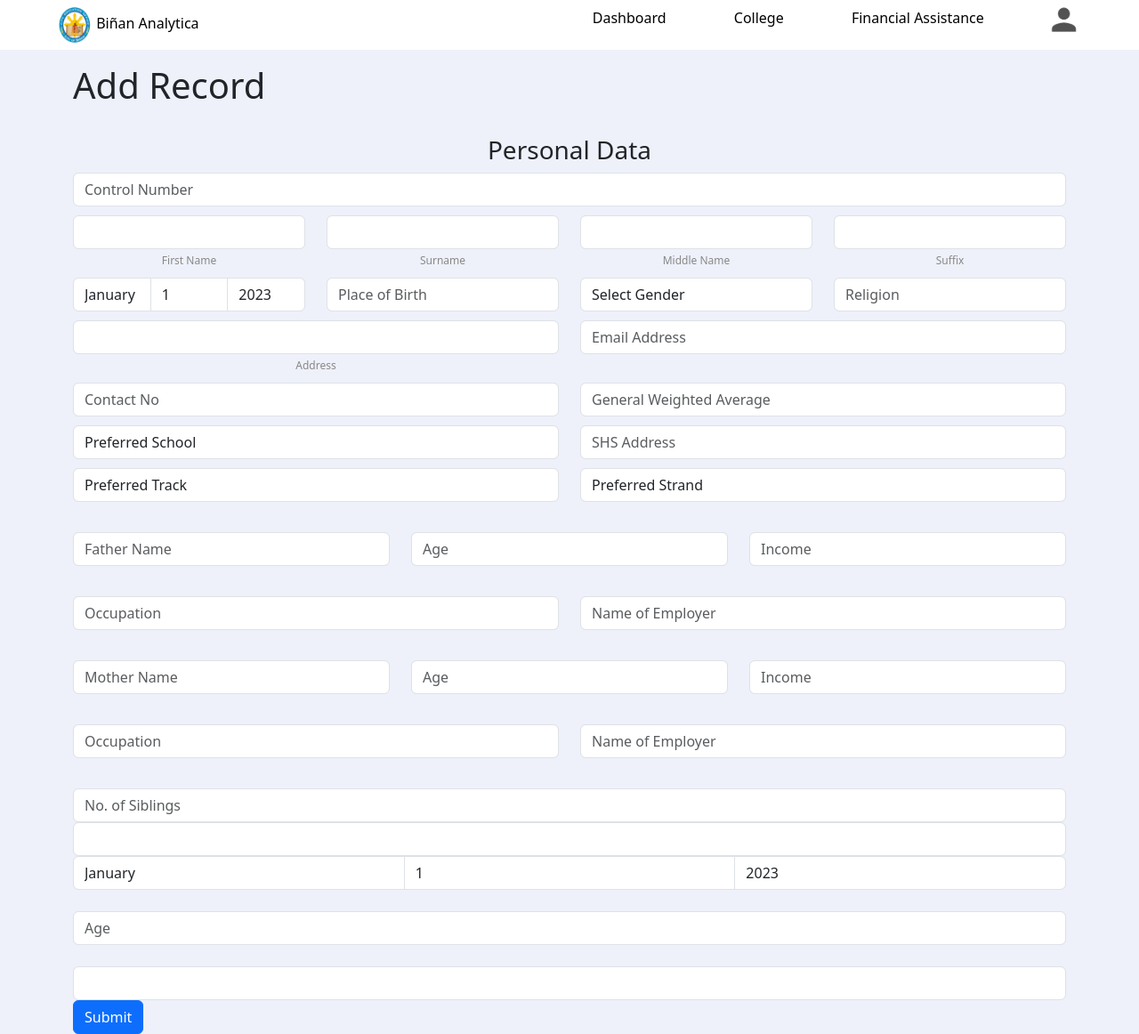
After one commit to Cjeffrey125/Analytics, a Django app: page /Add_FinancialAssistance_Applicant/ in a window 1280 px wide. The commit adds this page. Shown: the whole page at 89% size. Run offline with Django 4.2, Linux system fonts and the light colour scheme; the visitor is signed in with stand-in values (Sample User, id 1).

Commit message:
10/27/2023

```diff
--- a/project/base/templates/add_record.html
+++ b/project/base/templates/add_record.html
@@ -9,7 +9,7 @@
     <h1>Add Record</h1>
 
     <br/>
-    <form method="POST" action="{% url 'add_record' %}">
+    <form method="POST" action="{% url 'add_applicant' %}">
         {% csrf_token %}
 
         <div class = "text-center">
--- a/project/base/templates/applicant_list.html
+++ b/project/base/templates/applicant_list.html
@@ -12,7 +12,7 @@
         <h1>Applicant List</h1>
 
         <div class="d-flex justify-content-end">
-          <a href="{% url 'add_record' %}" class="btn btn-secondary">Add Record</a>
+          <a href="{% url 'add_applicant' %}" class="btn btn-secondary">Add Applicant</a>
           <a href="{% url 'export' %}" class="btn btn-secondary" data-toggle="modal" data-target="#exportModal">Export Table</a>
           <a href="{% url 'import' %}" class="btn btn-secondary" data-toggle="modal" data-target="#exportModal">Import Table</a>
 
--- /dev/null
+++ b/project/base/templates/assistance_add_applicant.html
@@ -0,0 +1,189 @@
+{% extends 'base.html' %}
+
+{% load static %}
+
+{% block content %}
+
+<link rel="stylesheet" type="text/css" href="{% static '/css/main.css' %}">
+
+    <h1>Add Record</h1>
+
+    <br/>
+    <form method="POST" action="{% url 'add_financial_assistance' %}">
+        {% csrf_token %}
+
+    <div class = "text-center">
+        <h3>Personal Data</h3>
+    </div>
+
+    <div class="form-group row">
+            <div class="col">
+            {{ form.control_number }}
+        </div>
+    </div>
+
+    <div class="form-group row">
+        <div class="col">
+            {{ form.first_name }}
+            <div class="subscript">{{ form.first_name.help_text | safe }}</div>
+        </div>
+        <div class="col">
+            {{ form.last_name }}
+            <div class="subscript">{{ form.last_name.help_text | safe }}</div>
+        </div>
+        <div class="col">
+            {{ form.middle_name }}
+            <div class="subscript">{{ form.middle_name.help_text | safe }}</div>
+        </div>
+        <div class="col">
+            {{ form.suffix }}
+            <div class="subscript">{{ form.suffix.help_text | safe }}</div>
+        </div>
+    </div>
+
+    <div class="form-group row">
+        <div class="input-group col">
+            {{ form.date_of_birth }}
+        </div>
+        <div class="col">
+            {{ form.place_of_birth }}
+        </div>
+        <div class="col">
+            {{ form.gender }}
+        </div>
+        <div class="col">
+            {{ form.religion }}
+        </div>
+    </div>
+
+    <div class="form-group row">
+    <div class="col">
+        {{ form.address }}
+        <div class="subscript">{{ form.address.help_text | safe }}</div>
+    </div>
+    <div class="col">
+        {{ form.email_address }}
+        </div>
+    </div>
+
+    <div class="form-group row">
+        <div class="col">
+            {{ form.contact_no }}
+        </div>
+        <div class="col">
+            {{ form.general_average }}
+        </div>
+    </div>
+
+    <div class="form-group row">
+        <div class="col">
+            {{ form.school }}
+        </div>
+        <div class="col">
+            {{ form.school_address }}
+        </div>
+    </div>
+
+    <div class="form-group row">
+        <div class="col">
+            {{ form.track }}
+        </div>
+        <div class="col">
+            {{ form.strand }}
+        </div>
+    </div>
+
+
+    <div class="form-group row">
+        <div class="col">
+            {{ form.father_name.label_tag }}
+            {{ form.father_name }}
+        </div>
+        <div class="col">
+            {{ form.father_age.label_tag }}
+            {{ form.father_age }}
+        </div>
+        <div class="col">
+            {{ form.father_income.label_tag }}
+            {{ form.father_income }}
+        </div>
+    </div>
+
+    <div class="form-group row">
+        <div class="col">
+            {{ form.father_occupation.label_tag }}
+            {{ form.father_occupation }}
+        </div>
+        <div class="col">
+            {{ form.father_employer.label_tag }}
+            {{ form.father_employer }}
+        </div>
+    </div>
+
+    <div class="form-group row">
+        <div class="col">
+            {{ form.mother_name.label_tag }}
+            {{ form.mother_name }}
+        </div>
+        <div class="col">
+            {{ form.mother_age.label_tag }}
+            {{ form.mother_age }}
+        </div>
+        <div class="col">
+            {{ form.mother_income.label_tag }}
+            {{ form.mother_income }}
+        </div>
+    </div>
+
+    <div class="form-group row">
+        <div class="col">
+            {{ form.mother_occupation.label_tag }}
+            {{ form.mother_occupation }}
+        </div>
+        <div class="col">
+            {{ form.mother_employer.label_tag }}
+            {{ form.mother_employer }}
+        </div>
+    </div>
+
+
+
+    <div class="form-group">
+      {{ form.sibling_count.label_tag }}
+      {{ form.sibling_count }}
+    </div>
+
+
+    <div class="form-group">
+        {{ form.sibling_name }}
+      </div>
+      <div class="input-group col">
+        {{ form.sibling_DOB }}
+      </div>
+      <div class="form-group">
+        {{ form.sibling_age.label_tag }}
+        {{ form.sibling_age }}
+      </div>
+      <div class="form-group">
+        {{ form.sibling_address.label_tag }}
+        {{ form.sibling_address }}
+      </div>
+
+    <input type="submit" class="btn btn-primary" value="Submit">
+  </form>
+
+  <script>
+    document.addEventListener("DOMContentLoaded", function() {
+        var dateOfBirthSelect = document.getElementById("id_date_of_birth");
+        dateOfBirthSelect.addEventListener("change", function() {
+            dateOfBirthSelect.classList.remove("placeholder");
+        });
+    });
+</script>
+<style>
+    #id_date_of_birth.placeholder {
+        color: #6c757d;
+    }
+</style>
+
+{% endblock %}
--- a/project/base/templates/navbar.html
+++ b/project/base/templates/navbar.html
@@ -18,7 +18,15 @@
 
           {% if user.is_authenticated %}
         <li class="nav-item">
-          <a class="nav-link" href="{% url 'dashboard' %}" style="color: black;">Overview</a>
+          <a class="nav-link" href="{% url 'dashboard' %}" style="color: black;">Dashboard</a>
+        </li>
+
+        <li class="nav-item">
+          <a class="nav-link" href="{% url 'applicant_list' %}" style="color: black;">College</a>
+        </li>
+
+        <li class="nav-item">
+          <a class="nav-link" href="{% url 'financial_assistance_list' %}" style="color: black;">Financial Assistance</a>
         </li>
 
         <img src="{% static 'images/profile.png' %}" class="user-pic" onclick="toggleMenu()">
--- a/project/base/urls.py
+++ b/project/base/urls.py
@@ -7,26 +7,27 @@ urlpatterns = [
     path('Logout/', views.logout_user, name='logout'),
     path('SignUp/', views.register_user, name='signup'),
     path('Dashboard/', views.data_visualization, name='dashboard'),
-    path('Applicant_List/', views.view_applicant_table, name='applicant_list'),
-    path('Applicant_Info/<int:pk>', views.applicant_information, name='applicant_info'),
-
-    path('Delete_Record/<str:pk>/<str:model_name>/', views.delete_record, name='delete_record'),
-
-
-    path('Add_Record', views.add_information, name='add_record'),
-    path('Update_Record/<int:pk>', views.update_information, name='update_record'),
 
     path('CSV_Record', views.csv_record, name = 'export'),
     path('Import_File/', views.import_excel, name = 'import'),
 
+    path('Delete_Record/<str:pk>/<str:model_name>/', views.delete_record, name='delete_record'),
+    path('Add_IskolarngBayan_Applicant/', views.add_information, {'form_type': 'applicant'}, name='add_applicant'),
+    path('Add_FinancialAssistance_Applicant/', views.add_information, {'form_type': 'financial_assistance'}, name='add_financial_assistance'),
+
+    path('Update_Record/<int:pk>', views.update_information, name='update_record'),
+
+#------------------------------------------------------------------------------------------------------------------------------
+
+    path('Applicant_List/', views.view_applicant_table, name='applicant_list'),
+    path('Applicant_Info/<int:pk>', views.applicant_information, name='applicant_info'),
     path('requirements/<str:control_number>', views.requirements_view, name='requirements'),
-
     path('filter_applicants', views.filter_applicants, name='filter_applicants'),
-
     path('passed_applicant/', views.passed_applicant, name='passed_applicant'),
     path('passed_applicant_info/<str:control_number>/', views.passed_applicant_info, name='passed_applicant_info'),
-
-
     path('failed_applicant/', views.rejected_applicant, name='failed_applicant'),
     path('failed_applicant_info/<str:control_number>/', views.failed_applicant_info, name='failed_applicant_info'),
+#-------------------------------------------------------------------------------------------------------------------------------
+    path('Financial_Assistance_List/', views.financial_assistance_list, name='financial_assistance_list'),
+
 ]
--- a/project/base/views.py
+++ b/project/base/views.py
@@ -1,8 +1,8 @@
 from django.shortcuts import render,redirect
 from django.contrib.auth import authenticate, login, logout
 from django.contrib import messages
-from project.forms import SignUpForm, AddApplicantForm, ExportForm, ApplicantUploadForm
-from .models import CollegeStudentApplication, CollegeRequirements, CollegeStudentAccepted, CollegeStudentRejected
+from project.forms import SignUpForm, AddApplicantForm, ExportForm, ApplicantUploadForm, AddFinancialAssistanceForm
+from .models import CollegeStudentApplication, CollegeRequirements, CollegeStudentAccepted, CollegeStudentRejected, FinancialAssistanceApplication
 from django.db.models import Count
 from django.http import HttpResponse
 import csv
@@ -48,7 +48,6 @@ def import_excel(request):
                     jhs=row['JHS'],
                     jhs_address=row['JHS Address'],
                     jhs_educational_provider=row['JHS Education Provider'],
-
                     shs=row['SHS'],
                     shs_address=row['SHS Address'],
                     shs_educational_provider=row['SHS Education Provider'],
@@ -253,6 +252,14 @@ def view_applicant_table(request):
 
     return render(request, 'applicant_list.html', {'records': zip(records, requirement_records), 'course_choice': course_choice, 'school_choices': school_choices})
 
+def financial_assistance_list(request):
+    if request.user.is_authenticated:
+        financial_assistance_data = FinancialAssistanceApplication.objects.all()
+        return render(request, 'assistance_applicant_list.html', {'financial_assistance_data': financial_assistance_data})
+    else:
+        messages.error(request, "You need to be logged in for this process.")
+        return redirect('home')
+
 
 #------------------------------------------------------------------------------------------------------------------------
 #needs to be refactored
@@ -341,15 +348,27 @@ def delete_record(request, pk, model_name):
         messages.error(request, "You need to be logged in for this process")
         return redirect('home')
 
-def add_information(request):
-    form =  AddApplicantForm(request.POST or None)
+def add_information(request, form_type):
     if request.user.is_authenticated:
+        if form_type == 'applicant':
+            form = AddApplicantForm(request.POST or None)
+            template = 'add_record.html'
+            success_url = 'applicant_list'
+        elif form_type == 'financial_assistance':
+            form = AddFinancialAssistanceForm(request.POST or None)
+            template = 'assistance_add_applicant.html'
+            success_url = 'financial_assistance_list'
+        else:
+            messages.error(request, "Invalid form type.")
+            return redirect('home')
+
         if request.method == "POST":
             if form.is_valid():
                 add_record = form.save()
                 messages.success(request, "Record Successfully Added")
-                return redirect('applicant_list')
-        return render(request, 'add_record.html', {'form': form})
+                return redirect(success_url)
+
+        return render(request, template, {'form': form})
     else:
         messages.error(request, "You need to be logged in for this process.")
         return redirect('home')
--- a/project/project/forms.py
+++ b/project/project/forms.py
@@ -1,10 +1,12 @@
 from django.contrib.auth.forms import UserCreationForm
 from django.contrib.auth.models import User
 from django import forms
-from base.models import CollegeStudentApplication
+from base.models import CollegeStudentApplication, FinancialAssistanceApplication
 
 class ApplicantUploadForm(forms.Form):
     file = forms.FileField()
+
+#------------------------------------------------------------------------------------------------------------------------------------------------------------------------------------------------------
 
 class SignUpForm(UserCreationForm):
     email = forms.EmailField(label = "", widget = forms.TextInput(attrs = {'class':'form-control', 'placeholder':'Email Address'}))
@@ -33,7 +35,15 @@ class SignUpForm(UserCreationForm):
         self.fields['password2'].label = ''
         self.fields['password2'].help_text = '<span class="form-text text-muted"><small>Enter the same password as before, for verification.</small></span>'
 
+#------------------------------------------------------------------------------------------------------------------------------------------------------------------------------------------------------
 
+class ExportForm(forms.Form):
+    include_id = forms.BooleanField(required=True, initial=True, label="Include Student ID")
+    include_name = forms.BooleanField(required=False, initial=True, label="Include Student Name")
+    include_school = forms.BooleanField(required=False, initial=True, label="Include Student School")
+    include_course = forms.BooleanField(required=False, initial=True, label="Include Student Course")
+
+#------------------------------------------------------------------------------------------------------------------------------------------------------------------------------------------------------
 
 class AddApplicantForm(forms.ModelForm):
         GENDER_CHOICES = [
@@ -111,7 +121,6 @@ class AddApplicantForm(forms.ModelForm):
 
         control_number = forms.CharField(required=True, widget=forms.widgets.TextInput(attrs={"placeholder":"Control Number", "class":"form-control"}), label="")
 
-
         #Personal Data
         first_name = forms.CharField(required=True, widget=forms.widgets.TextInput(attrs={"class":"form-control"}), help_text='<span class="subscript">First Name</span>', label="")
         last_name = forms.CharField(required=True, widget=forms.widgets.TextInput(attrs={"class":"form-control"}),  help_text='<span class="subscript">Surname</span>', label="")
@@ -171,10 +180,100 @@ class AddApplicantForm(forms.ModelForm):
 
 
 
-class ExportForm(forms.Form):
-    include_id = forms.BooleanField(required=True, initial=True, label="Include Student ID")
-    include_name = forms.BooleanField(required=False, initial=True, label="Include Student Name")
-    include_school = forms.BooleanField(required=False, initial=True, label="Include Student School")
-    include_course = forms.BooleanField(required=False, initial=True, label="Include Student Course")
+#------------------------------------------------------------------------------------------------------------------------------------------------------------------------------------------------------
+class AddFinancialAssistanceForm(forms.ModelForm):
+    GENDER_CHOICES = [
+        ("0", "Select Gender"),
+        ("Male", "Male"),
+        ("Female", "Female"),
+    ]
 
-#https://www.youtube.com/watch?v=9JJIGOiGbAs
+    SCHOOL_CHOICES = [
+        ("0", "Preferred School"),
+        ("Biñan Secondary School of Applied Academics", "Biñan Secondary School of Applied Academics"),
+        ("Biñan Integrated National High School", "Biñan Integrated National High School"),
+        ("Saint Francis National High School", "Saint Francis National High School"),
+        ("Southville 5-A National High School",  "Southville 5-A National High School"),
+        ("Jacobo Z. Gonzales Memorial National High School",  "Jacobo Z. Gonzales Memorial National High School"),
+        ("Dela Paz National High School", "Dela Paz National High School"),
+        ("Biñan City Science and Technology High School", "Biñan City Science and Technology High School"),
+        ("Mamplasan National High School", "Mamplasan National High School"),
+        ("Nereo R. Joaquin National High School", "Nereo R. Joaquin National High School"),
+    ]
+
+    STRAND_CHOICE = [
+        ("0", "Preferred Strand"),
+        ('ABM', 'Accountancy, Business, and Management'),
+        ('HUMSS', 'Humanities and Social Sciences'),
+        ('STEM', 'Science, Technology, Engineering, and Mathematics'),
+        ('GAS', 'General Academic Strand'),
+        ('TVL', 'Technical Vocational Livelihood (TVL) Track'),
+        ('Sports', 'Sports Track'),
+        ('ArtsAndDesign', 'Arts and Design Track'),
+    ]
+
+    TRACK_CHOICE = [
+        ("0", "Preferred Track"),
+        ('Academic Track', 'Academic Track'),
+        ('Vocational Track', 'Vocational Track'),
+        ('Technical Track', 'Technical Track'),
+    ]
+
+    control_number = forms.CharField(required=True, widget=forms.widgets.TextInput(attrs={"placeholder":"Control Number", "class":"form-control"}), label="")
+
+    #Personal Data
+    first_name = forms.CharField(required=True, widget=forms.widgets.TextInput(attrs={"class":"form-control"}), help_text='<span class="subscript">First Name</span>', label="")
+    last_name = forms.CharField(required=True, widget=forms.widgets.TextInput(attrs={"class":"form-control"}),  help_text='<span class="subscript">Surname</span>', label="")
+    middle_name = forms.CharField(required=True, widget=forms.widgets.TextInput(attrs={"class":"form-control"}), help_text='<span class="subscript">Middle Name</span>', label="")
+    suffix = forms.CharField(required=True, widget=forms.widgets.TextInput(attrs={"class":"form-control"}), help_text='<span class="subscript">Suffix</span>', label="")
+
+    date_of_birth = forms.DateField(
+    required=True,
+    widget=forms.SelectDateWidget(attrs={"class": "form-control"}),
+    help_text='<span class="subscript">Date of Birth</span>',
+    label="Date of Birth")
+
+    place_of_birth = forms.CharField(required=True, widget=forms.widgets.TextInput(attrs={"placeholder":"Place of Birth", "class":"form-control"}), label="")
+    gender = forms.ChoiceField(required=True, choices=GENDER_CHOICES, widget=forms.Select(attrs={"class": "form-control"}), label="")
+    religion = forms.CharField(required=True, widget=forms.widgets.TextInput(attrs={"placeholder":"Religion", "class":"form-control"}), label="")
+
+    address = forms.CharField(required=True, widget=forms.widgets.TextInput(attrs={"class":"form-control"}), help_text='<span class="subscript">Address</span>', label="")
+    email_address = forms.CharField(required=True, widget=forms.widgets.TextInput(attrs={"placeholder":"Email Address","class":"form-control"}), label="")
+
+    contact_no = forms.IntegerField(required=True, widget=forms.widgets.TextInput(attrs={"placeholder":"Contact No", "class":"form-control"}), label="")
+    general_average =  forms.CharField(required=True, widget=forms.widgets.TextInput(attrs={"placeholder":"General Weighted Average", "class":"form-control"}), label="")
+
+    school = forms.ChoiceField(required=True, choices=SCHOOL_CHOICES, widget=forms.Select(attrs={"class": "form-control"}), label="")
+    school_address = forms.CharField(required=True, widget=forms.widgets.TextInput(attrs={"placeholder":"SHS Address", "class":"form-control"}), label="")
+    track = forms.ChoiceField(required=True, choices=TRACK_CHOICE, widget=forms.Select(attrs={"class": "form-control"}), label="")
+    strand = forms.ChoiceField(required=True, choices=STRAND_CHOICE, widget=forms.Select(attrs={"class": "form-control"}), label="")
+
+
+    #Family Data
+    father_name = forms.CharField(required=True, widget=forms.widgets.TextInput(attrs={"placeholder":"Father Name", "class":"form-control"}), label="")
+    father_age = forms.IntegerField(required=True, widget=forms.widgets.TextInput(attrs={"placeholder":"Age", "class":"form-control"}), label="")
+    father_income = forms.IntegerField(required=True, widget=forms.widgets.TextInput(attrs={"placeholder":"Income", "class":"form-control"}), label="")
+    father_occupation = forms.CharField(required=True, widget=forms.widgets.TextInput(attrs={"placeholder":"Occupation", "class":"form-control"}), label="")
+    father_employer = forms.CharField(required=True, widget=forms.widgets.TextInput(attrs={"placeholder":"Name of Employer", "class":"form-control"}), label="")
+
+    mother_name = forms.CharField(required=True, widget=forms.widgets.TextInput(attrs={"placeholder":"Mother Name", "class":"form-control"}), label="")
+    mother_age = forms.IntegerField(required=True, widget=forms.widgets.TextInput(attrs={"placeholder":"Age", "class":"form-control"}), label="")
+    mother_income = forms.IntegerField(required=True, widget=forms.widgets.TextInput(attrs={"placeholder":"Income", "class":"form-control"}), label="")
+    mother_occupation = forms.CharField(required=True, widget=forms.widgets.TextInput(attrs={"placeholder":"Occupation", "class":"form-control"}), label="")
+    mother_employer = forms.CharField(required=True, widget=forms.widgets.TextInput(attrs={"placeholder":"Name of Employer", "class":"form-control"}), label="")
+
+    sibling_count = forms.IntegerField(required=True, widget=forms.widgets.TextInput(attrs={"placeholder":"No. of Siblings", "class":"form-control"}), label="")
+
+    sibling_name = forms.CharField(required=True, widget=forms.widgets.TextInput(attrs={"class":"form-control"}), help_text='<span class="subscript">Name</span>', label="")
+    sibling_DOB =  forms.DateField(
+    required=True,
+    widget=forms.SelectDateWidget(attrs={"class": "form-control"}),
+    help_text='<span class="subscript">Date of Birth</span>',
+    label="Date of Birth")
+    sibling_age = forms.IntegerField(required=True, widget=forms.widgets.TextInput(attrs={"placeholder":"Age", "class":"form-control"}), label="")
+    sibling_address = forms.CharField(required=True, widget=forms.widgets.TextInput(attrs={"class":"form-control"}), help_text='<span class="subscript">Address</span>', label="")
+
+    class Meta:
+        model = FinancialAssistanceApplication
+
+        exclude = ("user",)
```
Also changed, not shown: project/base/models.py (+55 -5 lines), project/base/templates/assistance_applicant_list.html (added, +50 -0 lines), project/base/migrations/0007_financialassistanceapplication.py (added), project/base/migrations/0008_alter_financialassistanceapplication_father_age_and_more.py (added).
